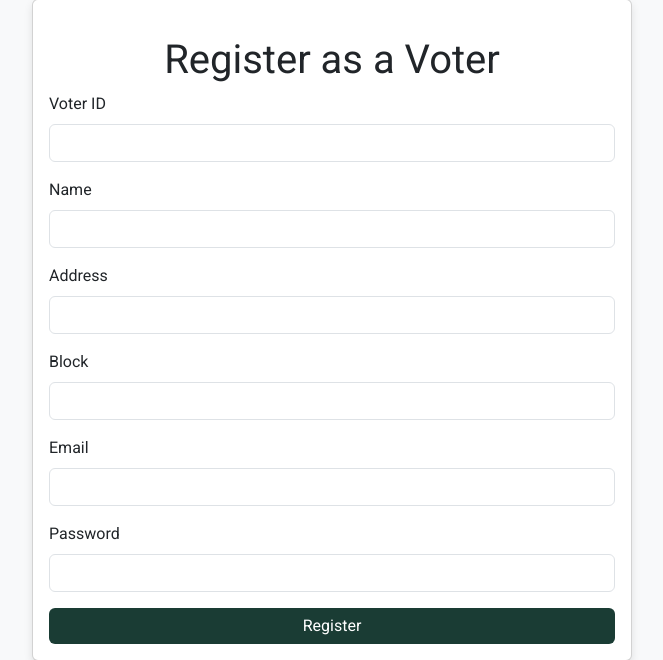
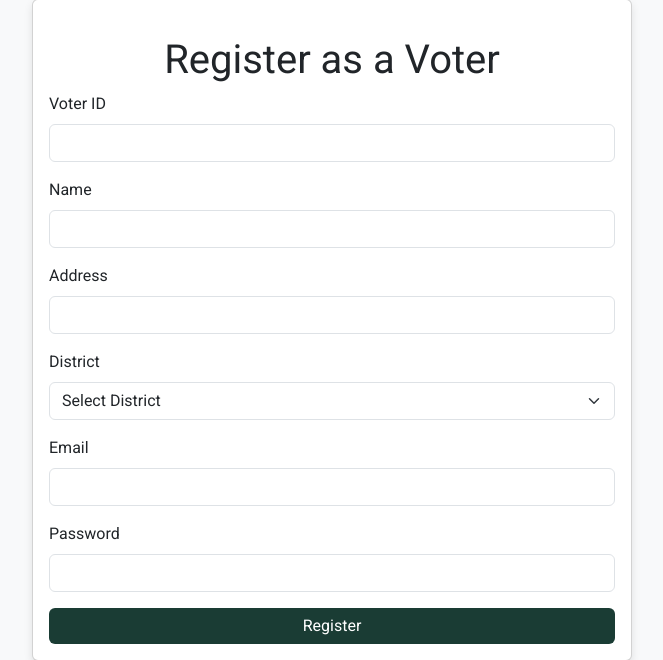
Before and after one commit to Sayeed-5/Online-Voting-System, a Flask app: page /register in a window 1280 px wide. Shown: the part 83-743 px from the top of the page, without its empty margins (308-971 px from the left). Run offline with Flask 3, Linux system fonts and the light colour scheme; data that the repository does not hold is empty.

Commit message:
Update register.html

```diff
--- a/templates/register.html
+++ b/templates/register.html
@@ -1,7 +1,7 @@
 <!DOCTYPE html>
 <html>
     <head>
-        <title>{% block title %}{% endblock %}</title>
+        <title>{% block title %}Register{% endblock %}</title>
         <link href="https://cdn.jsdelivr.net/npm/bootstrap@5.3.3/dist/css/bootstrap.min.css" rel="stylesheet">
         <link rel="stylesheet" href="{{ url_for('static', filename='styles.css') }}">
         <link href="https://fonts.googleapis.com/css2?family=Roboto:wght@400;700&display=swap" rel="stylesheet">
@@ -27,6 +27,7 @@
                         <li class="nav-item"><a class="nav-link" href="{{ url_for('logout') }}">Logout</a></li>
                     {% elif 'admin' in session %}
                         <li class="nav-item"><a class="nav-link" href="{{ url_for('admin_dashboard') }}">Admin Dashboard</a></li>
+                        <li class="nav-item"><a class="nav-link" href="{{ url_for('admin_add_candidate') }}">Add Candidate</a></li>
                         <li class="nav-item"><a class="nav-link" href="{{ url_for('admin_logout') }}">Admin Logout</a></li>
                     {% else %}
                         <li class="nav-item"><a class="nav-link" href="{{ url_for('login') }}">Login</a></li>
@@ -61,8 +62,13 @@
                         <input type="text" class="form-control" name="address" required>
                     </div>
                     <div class="mb-3">
-                        <label class="form-label">Block</label>
-                        <input type="text" class="form-control" name="block" required>
+                        <label for="District" class="form-label">District</label>
+                        <select class="form-select" id="District" name="District" required>
+                            <option value="">Select District</option>
+                            {% for district in districts %}
+                                <option value="{{ district }}">{{ district }}</option>
+                            {% endfor %}
+                        </select>
                     </div>
                     <div class="mb-3">
                         <label class="form-label">Email</label>
```
